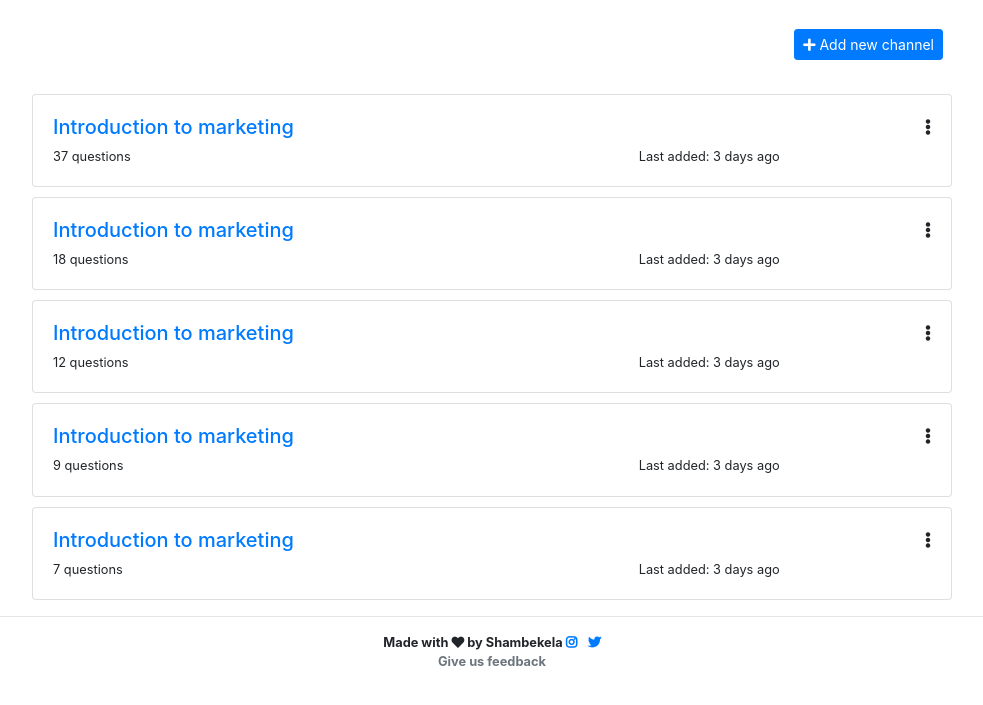
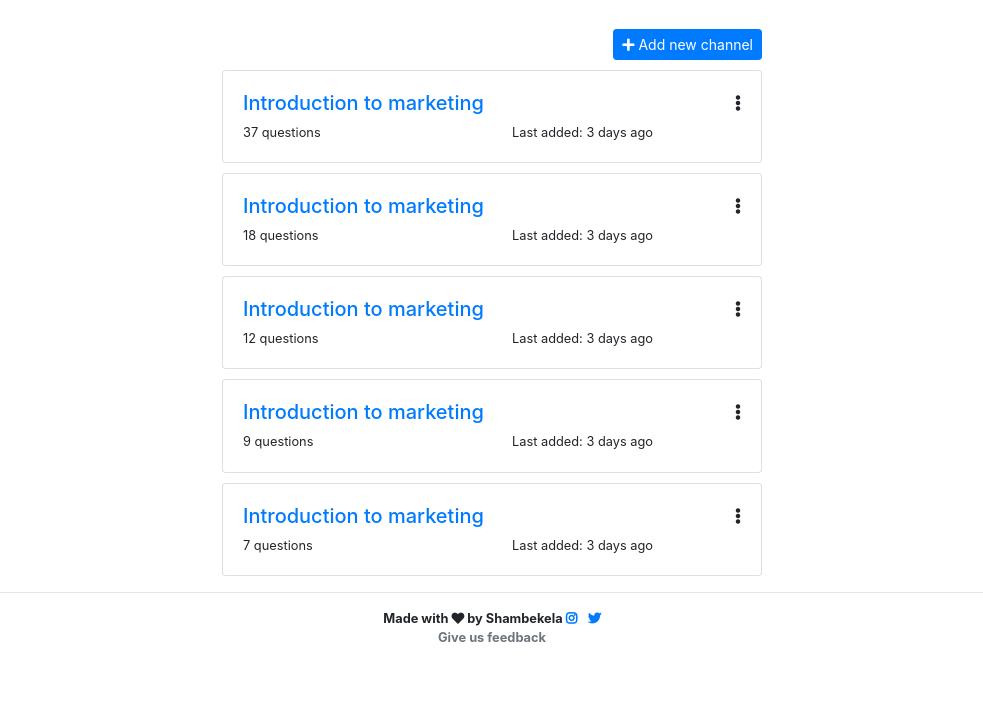
Before and after one commit to shambekela/kelaa, a Flask app: page /home in a window 1280 px wide. Shown: the part 61-766 px from the top of the page, without its empty margins (148-1131 px from the left). Run offline with Flask 2, Linux system fonts and the light colour scheme; the visitor is signed in with stand-in values (Sample User, id 1); some libraries are stand-ins or nearby versions.

Commit message:
Frontend

```diff
--- a/app/main/static/css/style.css
+++ b/app/main/static/css/style.css
@@ -28,9 +28,6 @@ div.main-add-container {
 
 div.main-card {
 	margin-top: 10px;
-}
-
-div.main-card {
 	position: relative;
 }
 
@@ -45,7 +42,7 @@ div.main-card a span {
 }
 
 .main-card:hover {
-	box-shadow: 0px -3px 0px #55688a;
+	border-color: #999;
 }
 
 /** channel.html **/
--- a/app/main/templates/base.html
+++ b/app/main/templates/base.html
@@ -36,7 +36,7 @@
 					        <div class="dropdown-menu dropdown-menu-right" aria-labelledby="navbarDropdown">
 					          <h6 class="dropdown-header font-weight-bold">Signed in as {{ current_user.username }}</h6>
 					          <a class="dropdown-item d-block d-sm-none" href="#">Dashboard</a>
-					          <a class="dropdown-item" href="#">My profile</a>
+					          <a class="dropdown-item" href="{{ url_for('main.profile', username=current_user.username)}}">My profile</a>
 					          <a class="dropdown-item" href="{{ url_for('api.logout') }}">Logout</a>
 					        </div>
 					  	</div>
--- a/app/main/templates/home.html
+++ b/app/main/templates/home.html
@@ -14,12 +14,34 @@
 {% block main %}
     <div class="container main">
     	<div class="row">
-    		<div class="col-md-10 m-auto text-right p-4 main-option-container">
-    			<button class="btn btn-primary btn-sm main-add-button"><i class="fas fa-plus"></i> Add new channel</button>
+    		<div class="col-md-6 m-auto text-right pt-4 main-option-container">
+    			<button class="btn btn-primary btn-sm main-add-button" type="button" data-toggle="collapse" data-target="#addchannelCollapse" aria-expanded="false" aria-controls="addchannelCollapse"><i class="fas fa-plus"></i> Add new channel</button>
+				<div class="collapse pt-3 pb-0" id="addchannelCollapse">
+				  <div class="card card-body">
+				    <form>
+				    	<div class="form-group row">
+				    		<div class="col-sm-2">
+				    			<label class="control-label">Title</label>
+				    		</div>
+				    		<div class="col">
+				    			<input type="text" class="form-control" name="">
+				    		</div>
+				    	</div>
+				    	<div class="form-group row">
+				    		<div class="col-sm-2">
+				    			<label class="control-label">Description</label>
+				    		</div>
+				    		<div class="col">
+				    			<textarea class="form-control"></textarea>
+				    		</div>
+				    	</div>
+				    </form>
+				  </div>
+	    		</div>
     		</div>
     	</div>
     	<div class="row justify-content-center main-card-container">
-			<div class="col-md-10">
+			<div class="col-md-6">
 				{% for a in range(1, 6) %}
     			<div class="row">
     				<div class="col">
--- a/app/main/views.py
+++ b/app/main/views.py
@@ -32,7 +32,6 @@ def channel(channel_key):
 	api = tweepy.API(auth)
 	for tweets in tweepy.Cursor(api.search,q="#success", result_type='mixed',count=15, lang="en", tweet_mode='extended').items():
 		t.insert(0, (tweets.full_text))
-		print('added')
 		if count > 35:
 			break
 		count += 1
@@ -41,5 +40,8 @@ def channel(channel_key):
 
 @main.route('/c/<channel_key>/add/')
 def add_question(channel_key):
+	return render_template('add_question.html')
 
-	return render_template('add_question.html')
+@main.route('/profile/<username>')
+def profile(username):
+	return render_template('profile.html')
```
Also changed, not shown: app/main/templates/profile.html (added, +26 -0 lines).
